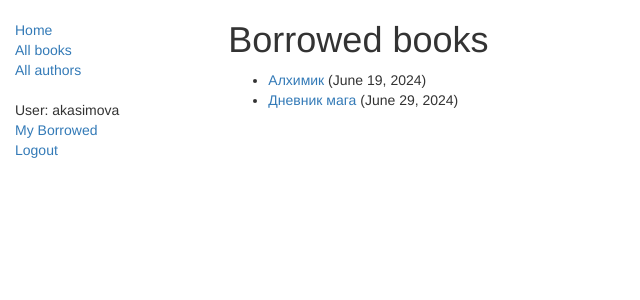
After one commit to ankasimova/locallibrary, a Django app: page /catalog/mybooks/ in a window 1280 px wide. The commit adds this page. Shown: the top 300 px of the page, without its empty margins (0-640 px from the left). Run offline with Django 5.2, Linux system fonts and the light colour scheme; a user stored in the database is signed in; data comes from the database, SQL or seed files in the repository; both versions use the stored data as it was after the commit; some libraries are stand-ins or nearby versions.

Commit message:
add borrowed books for user

```diff
--- a/catalog/admin.py
+++ b/catalog/admin.py
@@ -28,12 +28,13 @@ class BookAdmin(admin.ModelAdmin):
 @admin.register(BookInstance)
 class BookInstanceAdmin(admin.ModelAdmin):
     list_filter = ('status', 'due_back')
+    list_display = ('book', 'status', 'borrower', 'due_back', 'id')
 
     fieldsets = (
         (None, {
             'fields': ('book', 'imprint', 'id')
         }),
         ('Availability', {
-            'fields': ('status', 'due_back')
+            'fields': ('status', 'due_back', 'borrower')
         }),
     )
--- a/catalog/models.py
+++ b/catalog/models.py
@@ -1,6 +1,8 @@
 from django.db import models
 from django.urls import reverse #Used to generate URLs by reversing the URL patterns
 import uuid # Required for unique book instances
+from django.contrib.auth.models import User
+from datetime import date
 
 
 class Genre(models.Model):
@@ -61,6 +63,7 @@ class BookInstance(models.Model):
     book = models.ForeignKey('Book', on_delete=models.SET_NULL, null=True)
     imprint = models.CharField(max_length=200)
     due_back = models.DateField(null=True, blank=True)
+    borrower = models.ForeignKey(User, on_delete=models.SET_NULL, null=True, blank=True)
 
     LOAN_STATUS = (
         ('m', 'Maintenance'),
@@ -80,6 +83,12 @@ class BookInstance(models.Model):
         String for representing the Model object
         """
         return '%s (%s)' % (self.id,self.book.title)
+
+    @property
+    def is_overdue(self):
+        if self.due_back and date.today() > self.due_back:
+            return True
+        return False
 
 
 class Author(models.Model):
--- a/catalog/templates/base_generic.html
+++ b/catalog/templates/base_generic.html
@@ -24,6 +24,14 @@
               <li><a href="{% url 'index' %}">Home</a></li>
               <li><a href="{% url 'books' %}">All books</a></li>
               <li><a href="{% url 'authors' %}">All authors</a></li>
+
+              <br>{% if user.is_authenticated %}
+              <li>User: {{ user.get_username }}</li>
+              <li><a href="{% url 'my-borrowed' %}">My Borrowed</a></li>
+              <li><a href="{% url 'logout'%}?next={{request.path}}">Logout</a></li>
+              {% else %}
+              <li><a href="{% url 'login'%}?next={{request.path}}">Login</a></li>
+              {% endif %}
             </ul>
           {% endblock %}
         </div>
--- /dev/null
+++ b/catalog/templates/catalog/bookinstance_list_borrowed_user.html
@@ -0,0 +1,19 @@
+{% extends "base_generic.html" %}
+
+{% block content %}
+    <h1>Borrowed books</h1>
+
+    {% if bookinstance_list %}
+    <ul>
+
+      {% for bookinst in bookinstance_list %}
+      <li class="{% if bookinst.is_overdue %}text-danger{% endif %}">
+        <a href="{% url 'book-detail' bookinst.book.pk %}">{{bookinst.book.title}}</a> ({{ bookinst.due_back }})
+      </li>
+      {% endfor %}
+    </ul>
+
+    {% else %}
+      <p>There are no books borrowed.</p>
+    {% endif %}
+{% endblock %}
--- a/catalog/urls.py
+++ b/catalog/urls.py
@@ -8,5 +8,6 @@ urlpatterns = [
     path('book/<int:pk>', views.BookDetailView.as_view(), name='book-detail'),  # Детали книги
     path('authors/', views.AuthorListView.as_view(), name='authors'),
     path('author/<int:pk>', views.AuthorDetailView.as_view(), name='author-detail'),  # Детали автора
+    path('mybooks/', views.LoanedBooksByUserListView.as_view(), name='my-borrowed')
 
 ]
--- a/catalog/views.py
+++ b/catalog/views.py
@@ -1,6 +1,8 @@
 from django.db.models import Count
 from django.shortcuts import render
 from django.views import generic
+from django.contrib.auth.mixins import LoginRequiredMixin
+
 
 # Create your views here.
 from .models import Book, Author, BookInstance, Genre
@@ -50,3 +52,15 @@ class AuthorDetailView(generic.DetailView):
         books = Book.objects.filter(author=author).annotate(num_instances=Count('bookinstance'))
         context['book_list'] = books
         return context
+
+
+class LoanedBooksByUserListView(LoginRequiredMixin,generic.ListView):
+    """
+    Generic class-based view listing books on loan to current user.
+    """
+    model = BookInstance
+    template_name ='catalog/bookinstance_list_borrowed_user.html'
+    paginate_by = 10
+
+    def get_queryset(self):
+        return BookInstance.objects.filter(borrower=self.request.user).filter(status__exact='o').order_by('due_back')
```
Also changed, not shown: db.sqlite3.
